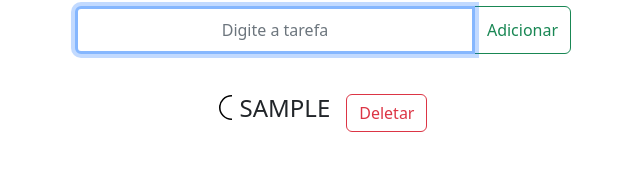
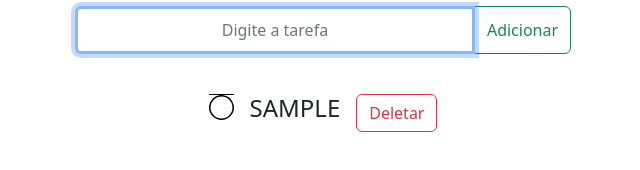
Before and after one commit to EvertonCordeiro1994/listadetarefas, a plain HTML site: page index.html in a window 1280 px wide. Both pictures are taken after typing "Sample" into the empty fields and a click on the button "Adicionar". Shown: the part 150-320 px from the top of the page, without its empty margins (317-957 px from the left). Drawn offline with nearby package versions, Linux system fonts and the light colour scheme.

Commit message:
Update style.css

```diff
--- a/style.css
+++ b/style.css
@@ -58,7 +58,7 @@ input:focus-within {
 .botao-tarefa {
     text-decoration: none;
     border: none;
-    backgroud-color: black;
-    width: 5px;
-    heigth:5px;
+    background-color: black;
+    width: 25px;
+    heigth:25px;
 }
```
